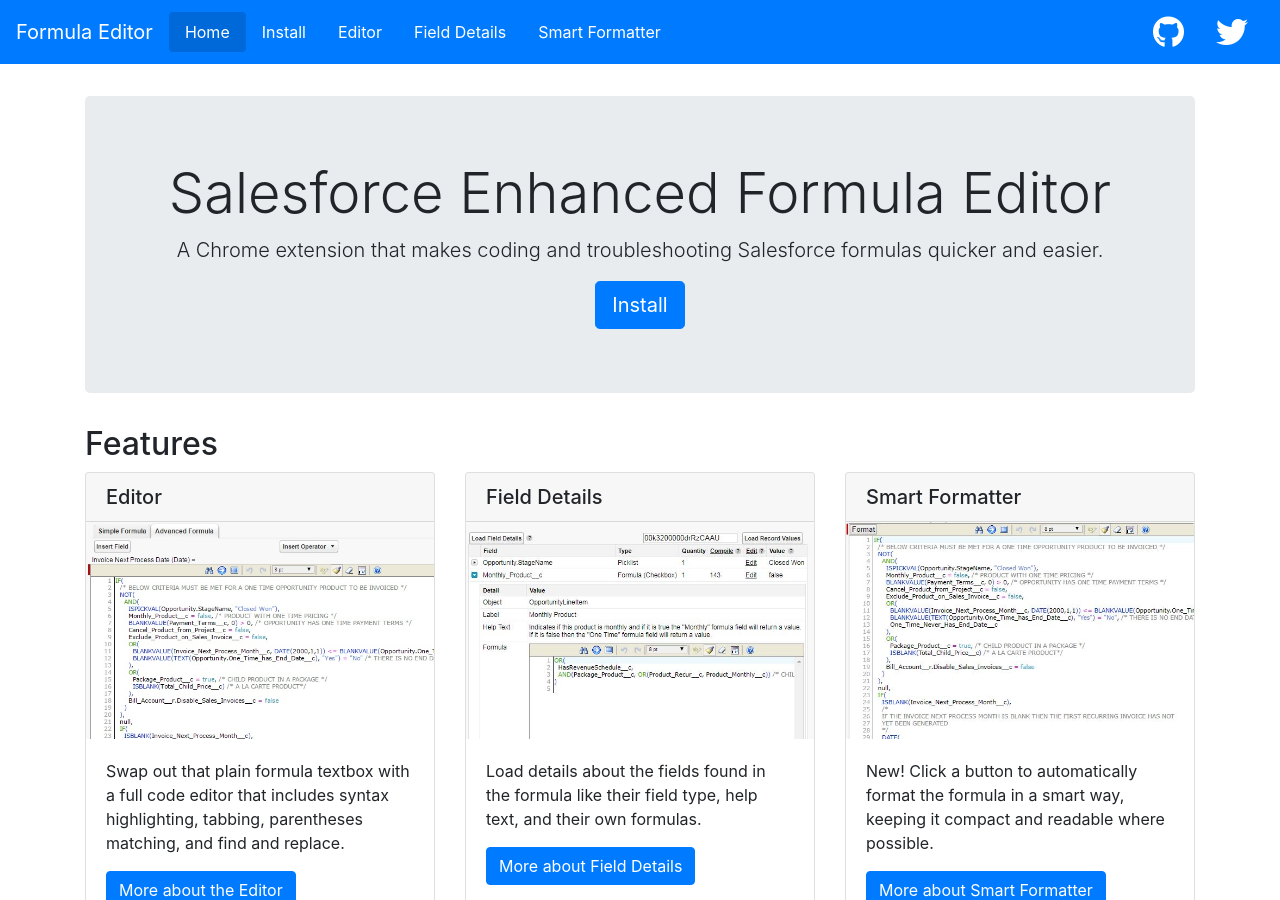
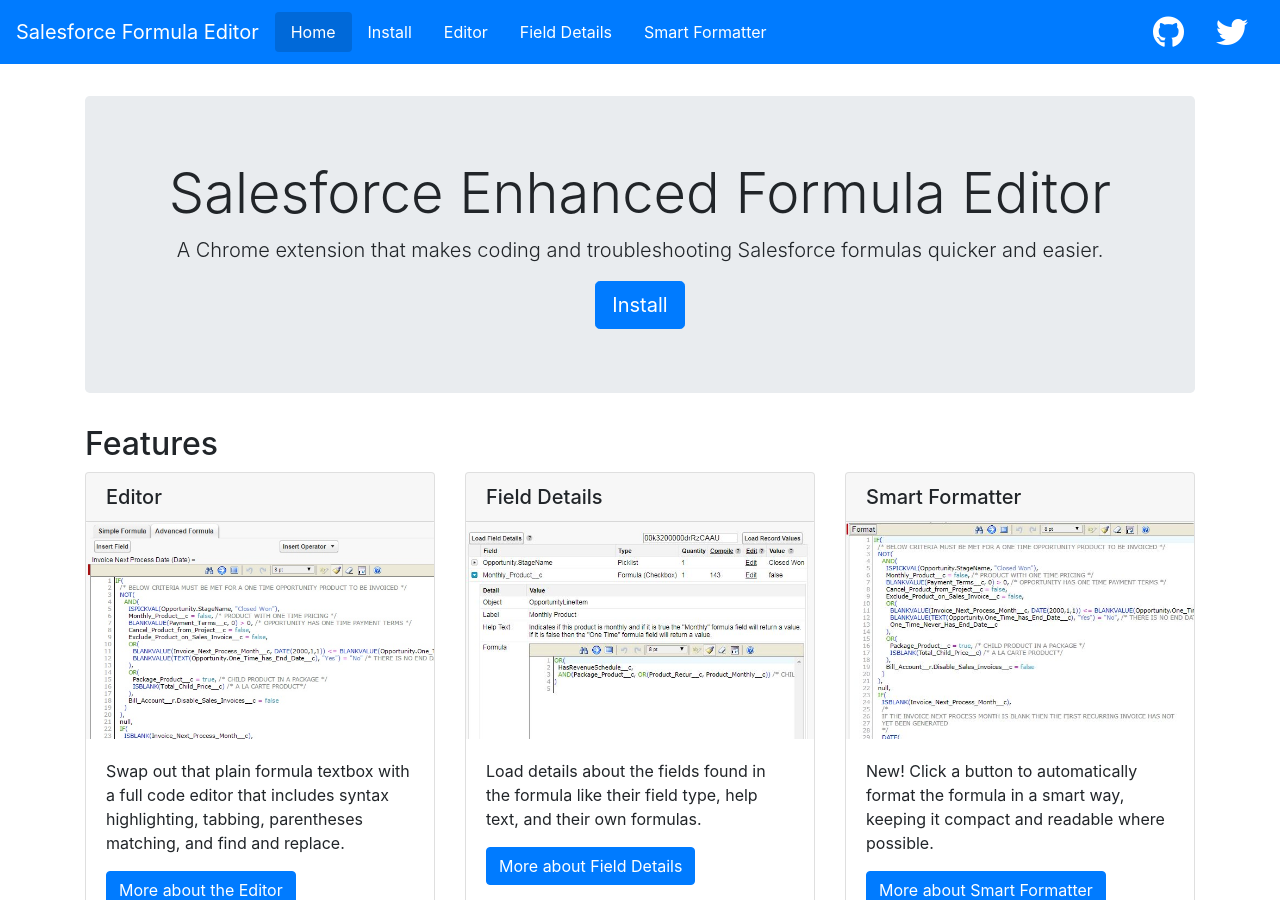
Before and after one commit to kpeterson85/Salesforce-Enhanced-Formula-Editor-Chrome-Extension, a Jekyll site: the page built from index.html, in a window 1280 px wide and 900 px high. Built offline with Jekyll 4.4.1, drawn with Linux system fonts in a browser that asks for light colours; nearby versions of some CDN libraries; comment, search, counter and statistics services are not loaded.

Commit message:
Update default.html

```diff
--- a/_layouts/default.html
+++ b/_layouts/default.html
@@ -10,7 +10,7 @@
   </head>
 		<body class="pt-5">
 			<nav class="navbar navbar-expand-md bg-primary navbar-dark fixed-top pt-2 pb-2">
-        <a class="navbar-brand" href="#">Formula Editor</a>
+        <a class="navbar-brand" href="#">Salesforce Formula Editor</a>
         <button class="navbar-toggler" type="button" data-toggle="collapse" data-target="#navbarSupportedContent" aria-controls="navbarSupportedContent" aria-expanded="false" aria-label="Toggle navigation">
           <span class="navbar-toggler-icon"></span>
         </button>
```
